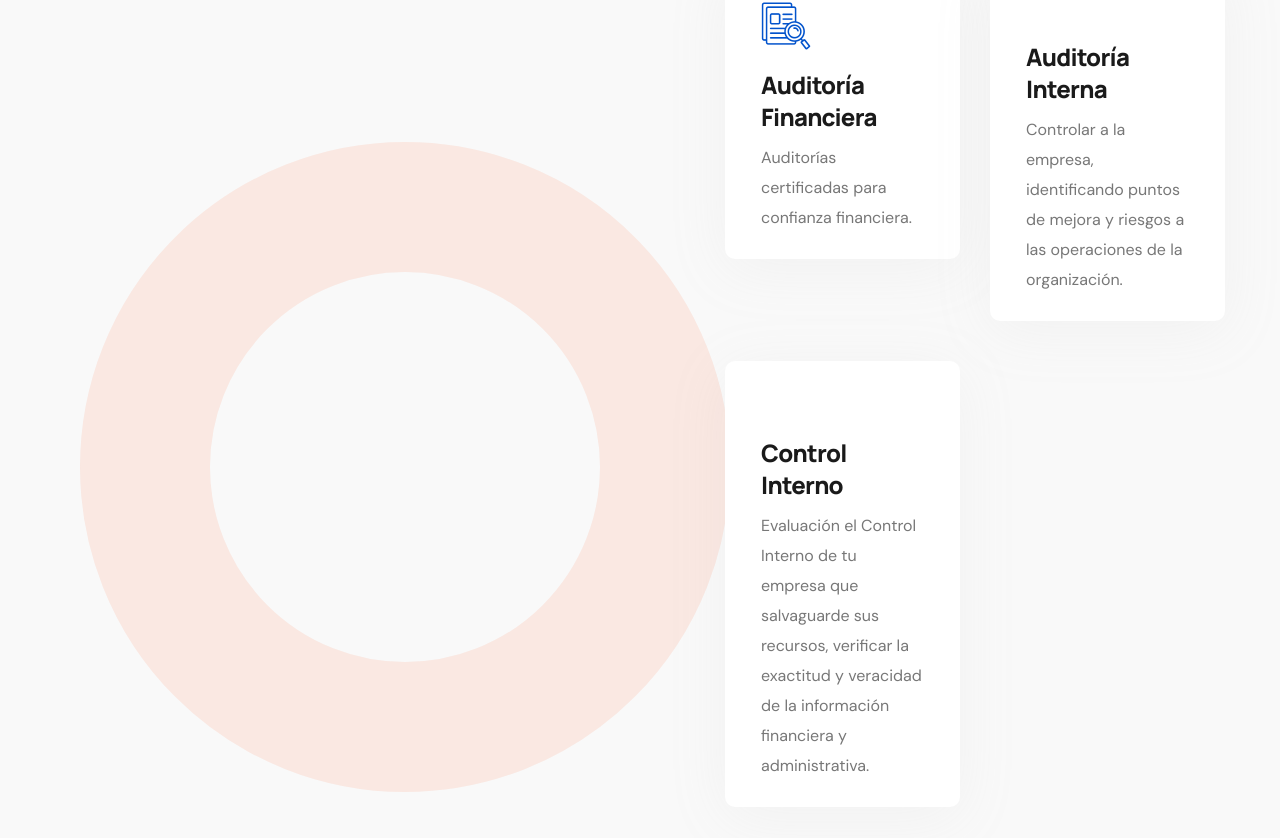
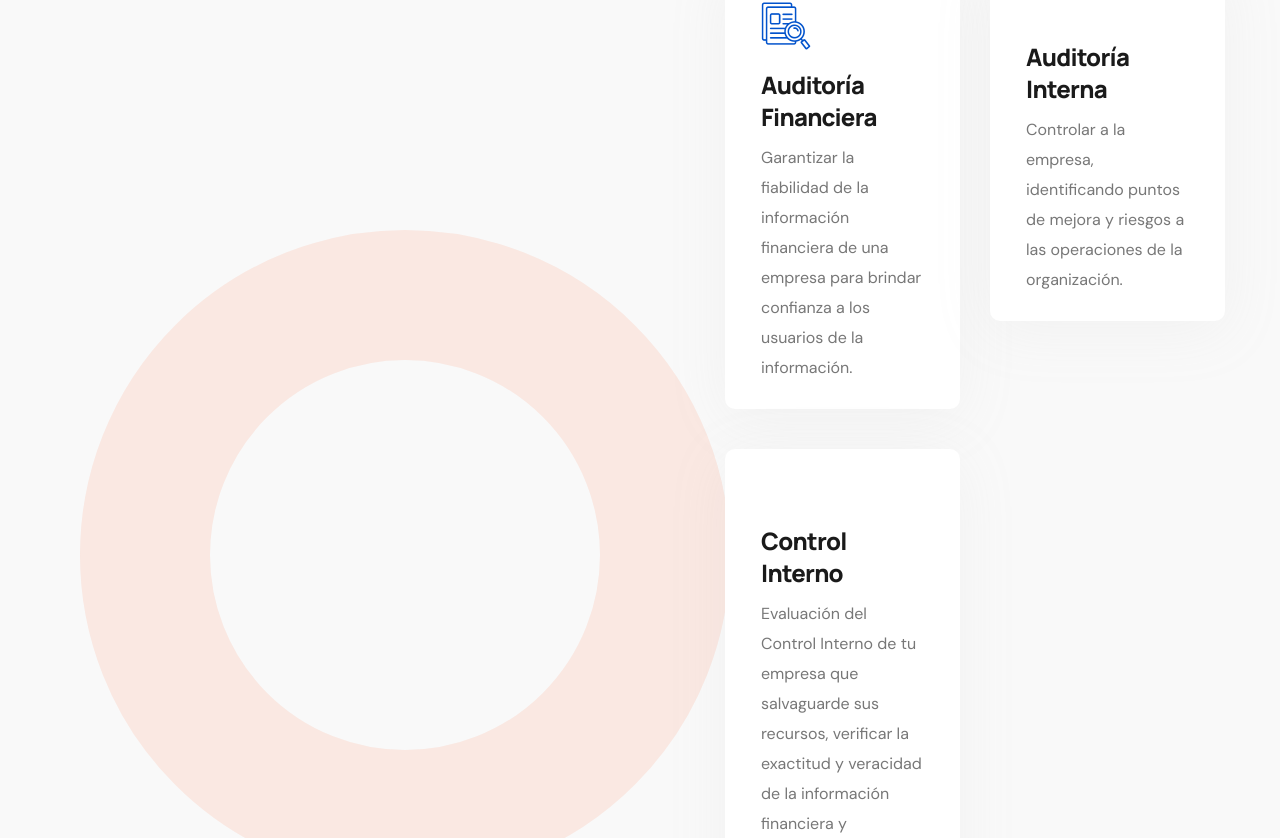
Before and after one commit to PercyTuncar/Auditotia-y-consultoria, a Next.js app: page / in a window 1280 px wide. Shown: the part 3083-3921 px from the top of the page. Built offline with nearby package versions, Linux system fonts and the light colour scheme.

Commit message:
ultimos cambiuos

```diff
--- a/pages/index.js
+++ b/pages/index.js
@@ -243,7 +243,7 @@ const OnePageIndex = () => {
       </div>
       <div className="text">
         <h4 className="title">Auditoría Financiera</h4>
-        <p>Auditorías certificadas para confianza financiera.</p>
+        <p>Garantizar  la fiabilidad de la información financiera de una empresa para brindar confianza a los usuarios de la información.</p>
       </div>
     </div>
   </div>
@@ -267,7 +267,7 @@ const OnePageIndex = () => {
       </div>
       <div className="text">
         <h4 className="title">Control Interno</h4>
-        <p>Evaluación el Control Interno de tu empresa que  salvaguarde sus recursos, verificar la exactitud y veracidad de la información financiera y administrativa.</p>
+        <p>Evaluación del Control Interno de tu empresa que  salvaguarde sus recursos, verificar la exactitud y veracidad de la información financiera y administrativa.</p>
       </div>
     </div>
   </div>
```
